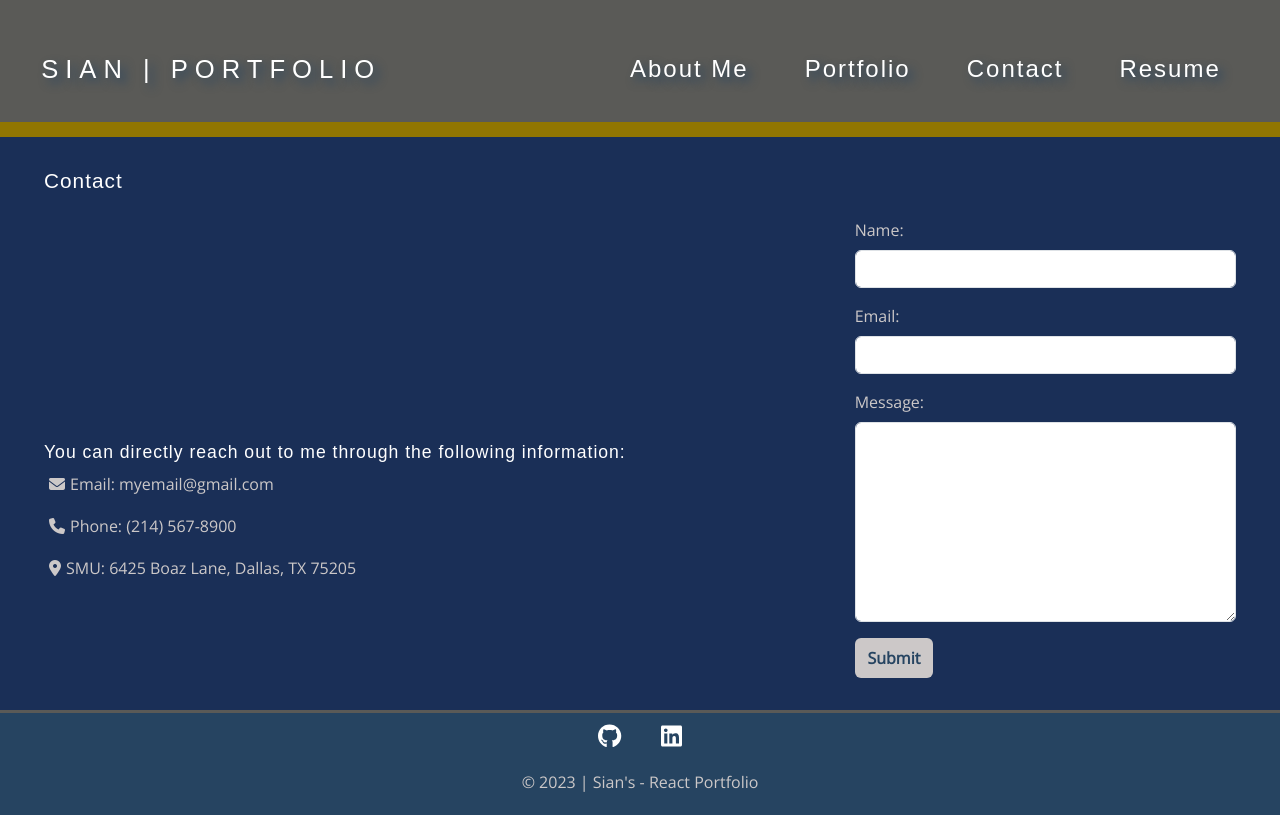
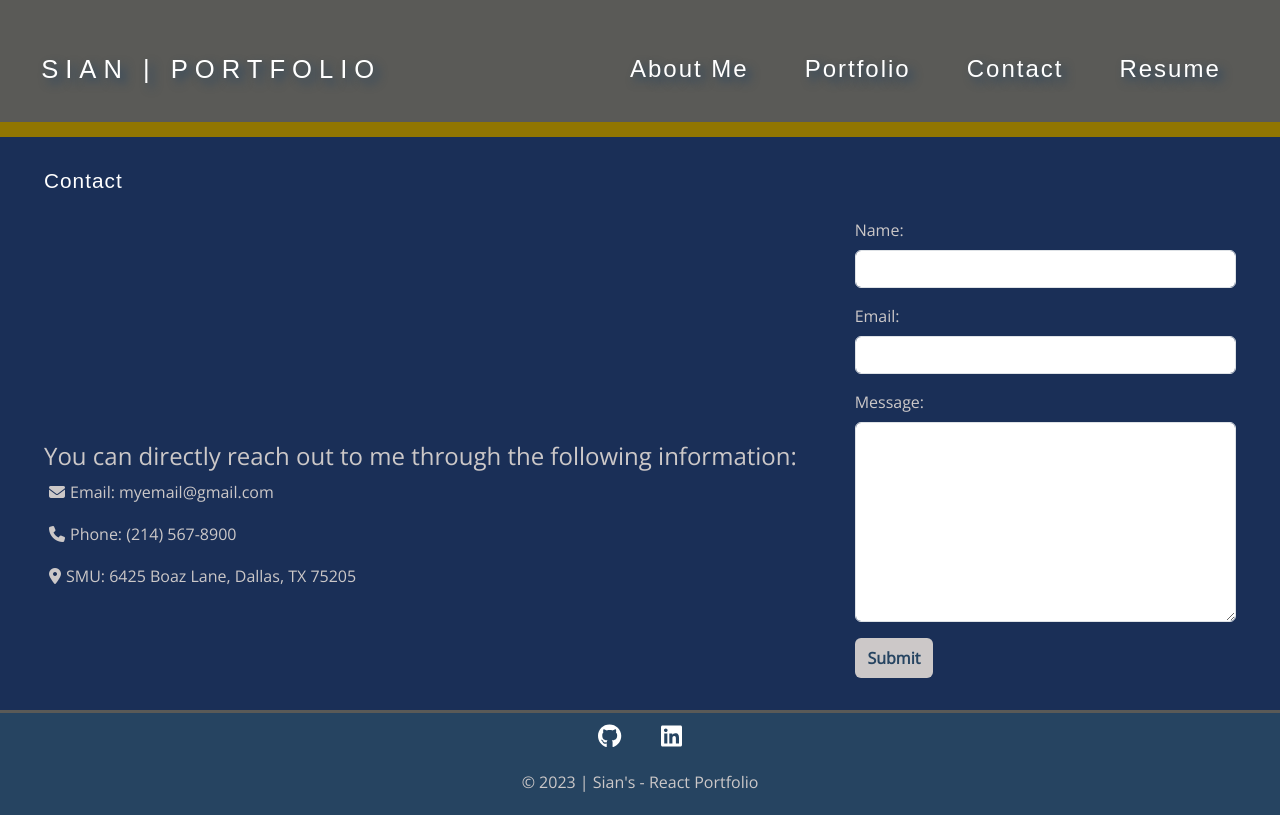
Before and after one commit to SKhai77/my-react-portfolio, a React (Vite) app: page /contact in a window 1280 px wide. Built offline with nearby package versions, Linux system fonts and the light colour scheme; a web font is replaced by a local one.

Commit message:
Update the heading to h4 for styling purpse

```diff
--- a/src/pages/Contact.jsx
+++ b/src/pages/Contact.jsx
@@ -22,7 +22,7 @@ function Contact() {
     // Clear validation message when user types
     setValidationMessages((prevMessages) => ({
       ...prevMessages,
-      [name]: "", // Clear the validation message for this field
+      [name]: "",
     }));
   };
 
@@ -47,7 +47,7 @@ function Contact() {
       return;
     }
 
-    // Add the logic here to handle form submission, and sending data to a server
+    // The logic here to handle form submission, and sending data to a server
 
     // log the form data to the console
     console.log("Form Data:", formData);
@@ -72,10 +72,10 @@ function Contact() {
           <h2>Contact</h2>
           <div className="row mt-4">
             <div className="col-md-8 contact-info">
-              <h3>
+              <h4>
                 You can directly reach out to me through the following
                 information:
-              </h3>
+              </h4>
               <p>
                 <a href="mailto:myemail@gmail.com" target="_blank">
                   <i className="fa fa-envelope" style={{ padding: "5px" }}></i>
@@ -84,7 +84,10 @@ function Contact() {
               </p>
               <p>
                 <a href="tel:+2145678900">
-                  <i className="fa-solid fa-phone" style={{ padding: "5px" }}></i>
+                  <i
+                    className="fa-solid fa-phone"
+                    style={{ padding: "5px" }}
+                  ></i>
                   Phone: (214) 567-8900
                 </a>
               </p>
```
